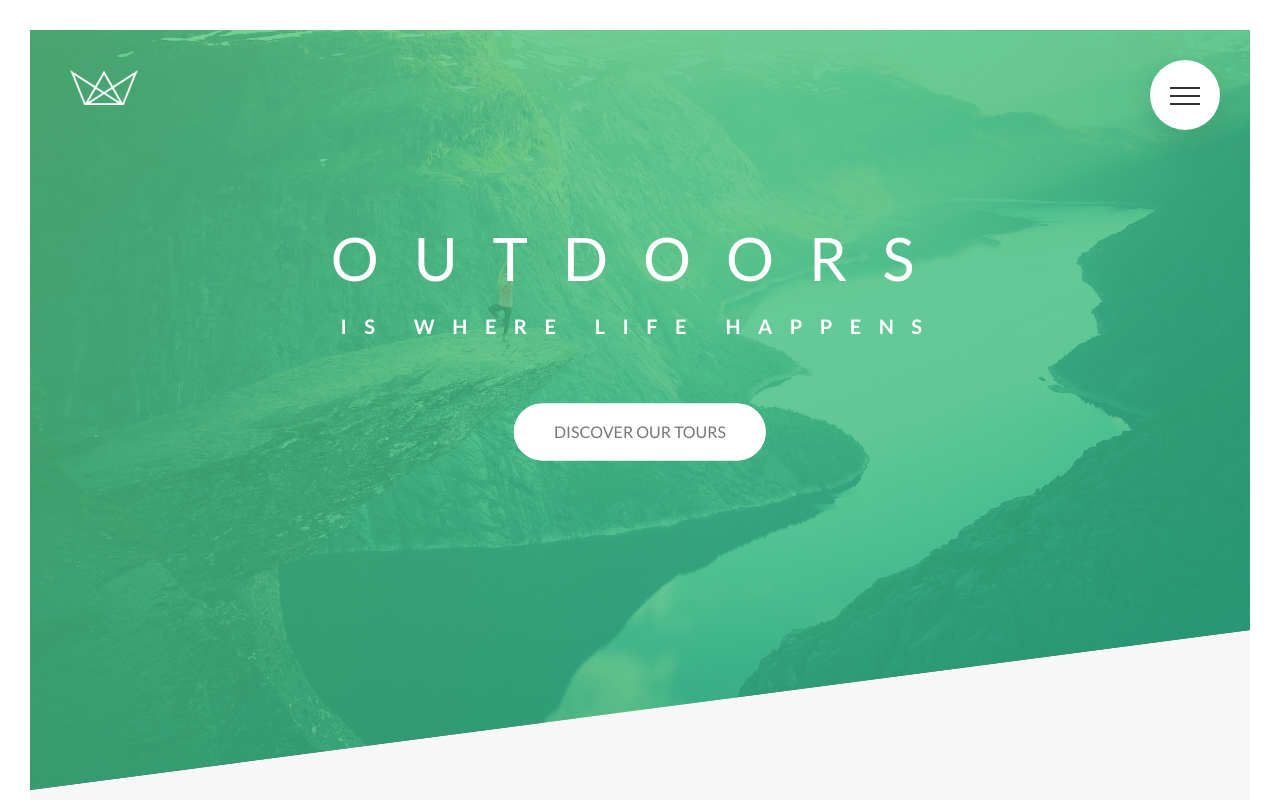
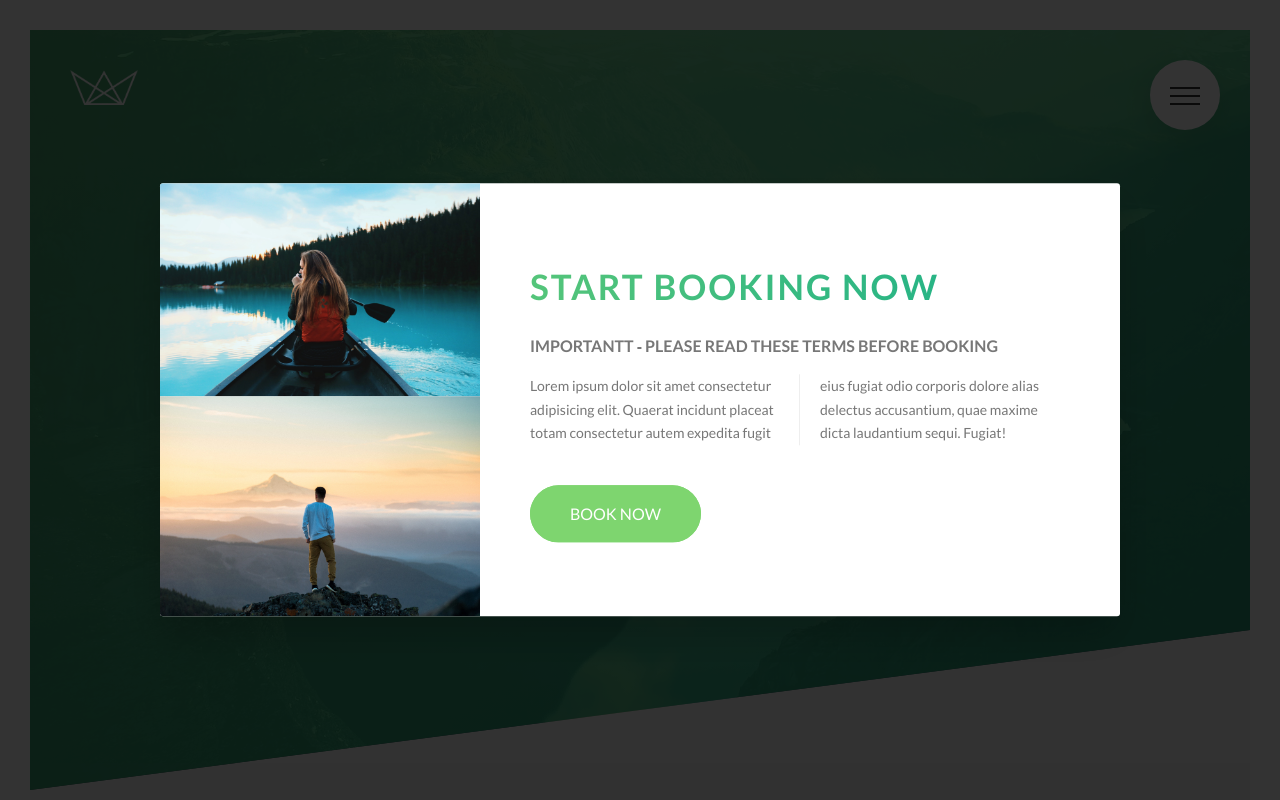
Before and after one commit to haiduongstudio/Advance-CSS-SCSS_Nattours-Project, a website: page index.html in a window 1280 px wide. Shown: the top 800 px of the page. Drawn offline with Linux system fonts and the light colour scheme.

Commit message:
Building a Pure CSS Popup Part 1

```diff
--- a/index.html
+++ b/index.html
@@ -360,6 +360,25 @@
         </div>
     </footer>
 
+    <div class="popup">
+        <div class="popup__content">
+            <div class="popup__left">
+                <img src="img/nat-8.jpg" alt="Tour photo" class="popup__img">
+                <img src="img/nat-9.jpg" alt="Tour photo" class="popup__img">
+            </div>
+            <div class="popup__right">
+                <h2 class="heading-secondary u-margin-bottom-small">Start booking now</h2>
+                <h3 class="heading-tertiary u-margin-bottom-small">Importantt &dash; Please read these terms before booking</h3>
+                <p class="popup__text">
+                    Lorem ipsum dolor sit amet consectetur adipisicing elit. Quaerat incidunt placeat totam consectetur
+                    autem expedita fugit eius fugiat odio corporis dolore alias delectus accusantium, quae maxime dicta
+                    laudantium sequi. Fugiat!
+                </p>
+                <a href="#" class="btn btn--green">Book now</a>
+            </div>
+        </div>
+    </div>
+
     <!-- <section class="grid-test">
         <div class="row">
             <div class="col-1-of-2">
--- a/sass/abstracts/_mixins.scss
+++ b/sass/abstracts/_mixins.scss
@@ -5,3 +5,10 @@
     clear: both;
   }
 }
+
+@mixin absCenter {
+  position: absolute;
+  top: 50%;
+  left: 50%;
+  transform: translate(-50%, -50%);
+}
--- /dev/null
+++ b/sass/components/_popup.scss
@@ -0,0 +1,54 @@
+.popup {
+  height: 100vh;
+  width: 100%;
+  position: fixed;
+  top: 0;
+  left: 0;
+  background-color: rgba($color-black, 0.8);
+  z-index: 9999;
+
+  &__content {
+    @include absCenter;
+    width: 75%;
+    background-color: $color-white;
+    box-shadow: 0 2rem 4rem rgba($color-black, 0.2);
+    border-radius: 3px;
+    display: table;
+    overflow: hidden;
+  }
+
+  &__left {
+    width: 33.333333%;
+    display: table-cell;
+  }
+
+  &__right {
+    width: 66.6666667%;
+    display: table-cell;
+    vertical-align: middle;
+    padding: 3rem 5rem;
+  }
+
+  &__img {
+    display: block;
+    width: 100%;
+  }
+
+  &__text {
+    font-size: 1.4rem;
+    margin-bottom: 4rem;
+
+    -moz-column-count: 2;
+    -ms-column-gap: 4rem;
+    -webkit-column-rule: 1px solid $color-grey-light-2;
+
+    column-count: 2;
+    column-gap: 4rem;
+    column-rule: 1px solid $color-grey-light-2;
+
+    -moz-hyphens: auto;
+    -ms-hyphens: auto;
+    -webkit-hyphens: auto;
+    hyphens: auto;
+  }
+}
--- a/sass/main.scss
+++ b/sass/main.scss
@@ -13,6 +13,7 @@
 @import 'components/composition';
 @import 'components/feature-box';
 @import 'components/form';
+@import 'components/popup';
 @import 'components/story';
 
 @import 'layout/footer';
```
Also changed, not shown: css/style.css.
